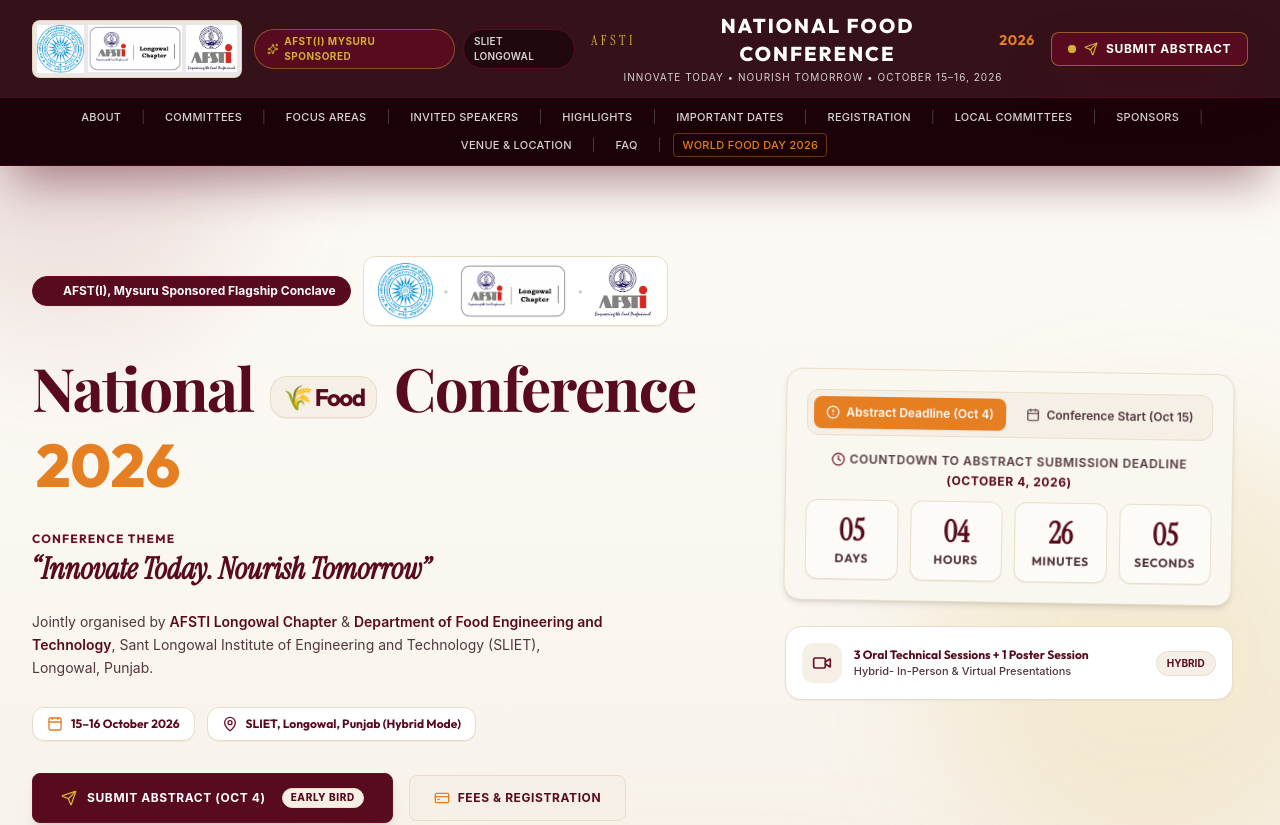
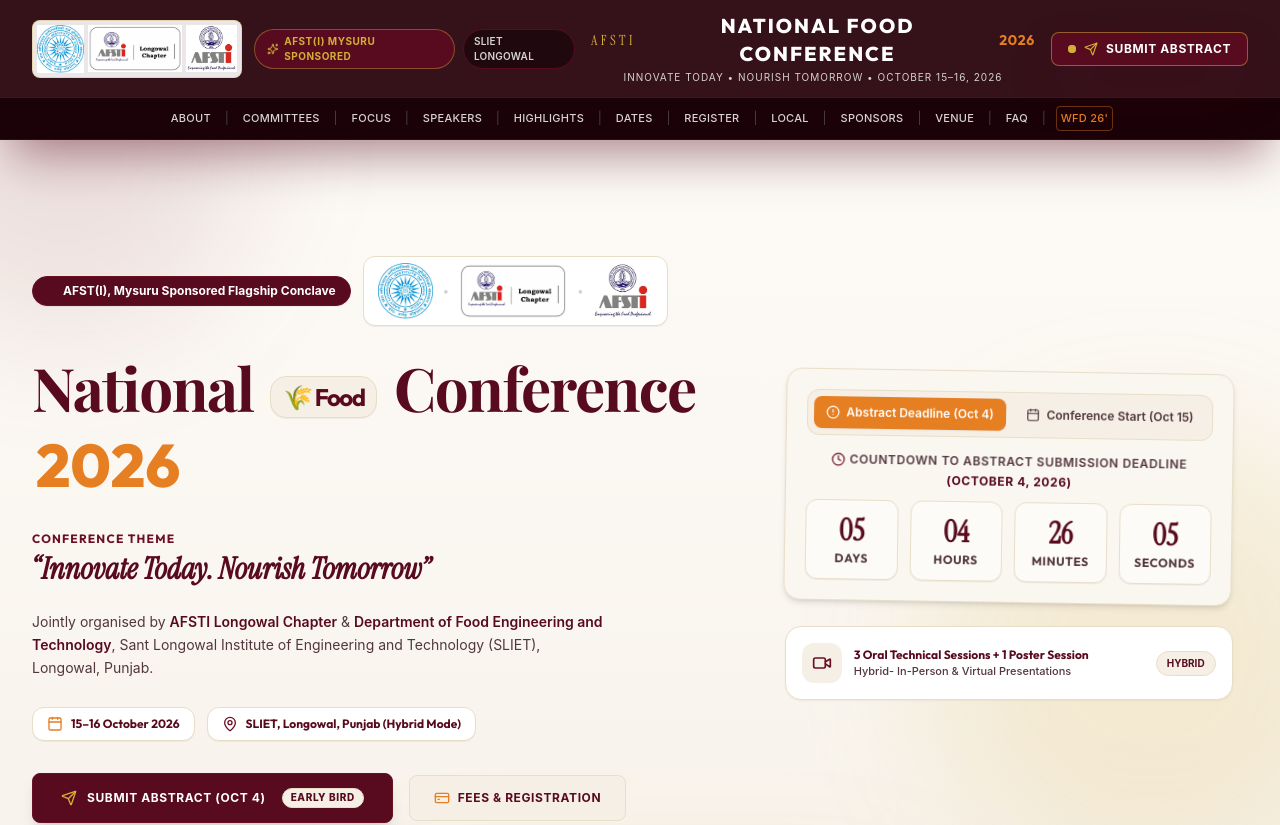
Before and after one commit to cidtheshadow/astifsi, a React (Vite) app: page / in a window 1280 px wide. Shown: the top 825 px of the page. Built offline with nearby package versions, Linux system fonts and the light colour scheme; a web font is replaced by a local one.

Commit message:
Arrange website sequence and shorten navbar to one line

```diff
--- /dev/null
+++ b/patch_app.cjs
@@ -0,0 +1,27 @@
+const fs = require('fs');
+let data = fs.readFileSync('src/App.tsx', 'utf8');
+
+const newHome = `        {activePage === 'home' && (
+          <>
+            <Hero onOpenAbstractModal={handleOpenAbstractModal} />
+            <AboutConference />
+            <Committee onNavigateDepartmental={() => handleNavigatePage('departmental-committees')} />
+            <FocusAreas onOpenAbstractModal={handleOpenAbstractModal} />
+            <Speakers />
+            <Highlights />
+            <ImportantDates onOpenAbstractModal={handleOpenAbstractModal} />
+            <Registration onOpenAbstractModal={handleOpenAbstractModal} />
+            <Sponsors />
+            <VenueLocation />
+            <AuthorGuidelinesFAQ />
+            <WFDCelebrations />
+          </>
+        )}`;
+
+// replace the home block
+data = data.replace(/\{activePage === 'home' && \([\s\S]*?<\/>\n\s*\)\}/, newHome);
+
+// remove <AuthorGuidelinesFAQ /> from above <Footer />
+data = data.replace(/\s*<AuthorGuidelinesFAQ \/>/, '');
+
+fs.writeFileSync('src/App.tsx', data);
--- /dev/null
+++ b/patch_app2.cjs
@@ -0,0 +1,7 @@
+const fs = require('fs');
+let data = fs.readFileSync('src/App.tsx', 'utf8');
+
+// The file currently lacks AuthorGuidelinesFAQ in the home section.
+data = data.replace(/<VenueLocation \/>\s*<WFDCelebrations \/>/, '<VenueLocation />\n            <AuthorGuidelinesFAQ />\n            <WFDCelebrations />');
+
+fs.writeFileSync('src/App.tsx', data);
--- /dev/null
+++ b/shorten_nav.cjs
@@ -0,0 +1,28 @@
+const fs = require('fs');
+let data = fs.readFileSync('src/components/Header.tsx', 'utf8');
+
+const newNavLinks = `const navLinks: { name: string; page: ActivePage; hash?: string }[] = [
+    { name: 'About', page: 'home', hash: '#about' },
+    { name: 'Committees', page: 'home', hash: '#committee' },
+    { name: 'Focus', page: 'home', hash: '#themes' },
+    { name: 'Speakers', page: 'home', hash: '#speakers' },
+    { name: 'Highlights', page: 'home', hash: '#highlights' },
+    { name: 'Dates', page: 'home', hash: '#deadlines' },
+    { name: 'Register', page: 'home', hash: '#registration' },
+    { name: 'Local', page: 'departmental-committees' },
+    { name: 'Sponsors', page: 'sponsors' },
+    { name: 'Venue', page: 'home', hash: '#venue' },
+    { name: 'FAQ', page: 'home', hash: '#faqs' },
+    { name: 'WFD 26\\'', page: 'wfd' },
+  ];`;
+
+data = data.replace(/const navLinks: \{ name: string; page: ActivePage; hash\?: string \}.*?\];/s, newNavLinks);
+
+// Prevent wrapping
+data = data.replace(/flex-wrap gap-x-2 gap-y-1/, 'gap-x-1.5 gap-y-1 overflow-x-auto whitespace-nowrap scrollbar-hide');
+
+// And remove horizontal padding from items to save space
+data = data.replace(/px-2 rounded/g, 'px-1 rounded');
+data = data.replace(/text-\[11px\]/g, 'text-[10.5px] xl:text-[11px]');
+
+fs.writeFileSync('src/components/Header.tsx', data);
--- a/src/App.tsx
+++ b/src/App.tsx
@@ -60,19 +60,20 @@ export function App() {
 
       {/* Main Content Area based on Active Page */}
       <main className="pt-24 sm:pt-28">
-        {activePage === 'home' && (
+                {activePage === 'home' && (
           <>
             <Hero onOpenAbstractModal={handleOpenAbstractModal} />
             <AboutConference />
-            <Speakers />
             <Committee onNavigateDepartmental={() => handleNavigatePage('departmental-committees')} />
             <FocusAreas onOpenAbstractModal={handleOpenAbstractModal} />
+            <Speakers />
             <Highlights />
-            <WFDCelebrations />
             <ImportantDates onOpenAbstractModal={handleOpenAbstractModal} />
             <Registration onOpenAbstractModal={handleOpenAbstractModal} />
             <Sponsors />
             <VenueLocation />
+            <AuthorGuidelinesFAQ />
+            <WFDCelebrations />
           </>
         )}
 
--- a/src/components/Header.tsx
+++ b/src/components/Header.tsx
@@ -28,16 +28,16 @@ export const Header: React.FC<HeaderProps> = ({
   const navLinks: { name: string; page: ActivePage; hash?: string }[] = [
     { name: 'About', page: 'home', hash: '#about' },
     { name: 'Committees', page: 'home', hash: '#committee' },
-    { name: 'Focus Areas', page: 'home', hash: '#themes' },
-    { name: 'Invited Speakers', page: 'home', hash: '#speakers' },
+    { name: 'Focus', page: 'home', hash: '#themes' },
+    { name: 'Speakers', page: 'home', hash: '#speakers' },
     { name: 'Highlights', page: 'home', hash: '#highlights' },
-    { name: 'Important Dates', page: 'home', hash: '#deadlines' },
-    { name: 'Registration', page: 'home', hash: '#registration' },
-    { name: 'Local Committees', page: 'departmental-committees' },
+    { name: 'Dates', page: 'home', hash: '#deadlines' },
+    { name: 'Register', page: 'home', hash: '#registration' },
+    { name: 'Local', page: 'departmental-committees' },
     { name: 'Sponsors', page: 'sponsors' },
-    { name: 'Venue & Location', page: 'home', hash: '#venue' },
+    { name: 'Venue', page: 'home', hash: '#venue' },
     { name: 'FAQ', page: 'home', hash: '#faqs' },
-    { name: 'World Food Day 2026', page: 'wfd' },
+    { name: 'WFD 26\'', page: 'wfd' },
   ];
 
   const handleLinkClick = (page: ActivePage, hash?: string) => {
@@ -131,9 +131,9 @@ export const Header: React.FC<HeaderProps> = ({
       {/* 2. Luxury Bottom Navigation Bar (Centered inline list with dividers like TATA CLiQ Luxury) */}
       <div className="hidden xl:block bg-[#1B0208] text-stone-200 border-b border-[#3A0512] py-2">
         <div className="max-w-7xl mx-auto px-4 sm:px-6 lg:px-8">
-          <nav className="flex items-center justify-center flex-wrap gap-x-2 gap-y-1 text-xs">
+          <nav className="flex items-center justify-center gap-x-1.5 gap-y-1 overflow-x-auto whitespace-nowrap scrollbar-hide text-xs">
             {navLinks.map((link, idx) => {
-              const isWFD = link.name.includes('World Food Day');
+              const isWFD = link.name.includes('WFD');
               const isCurrent = activePage === link.page && (link.page !== 'home' || activePage === 'home');
 
               return (
@@ -141,7 +141,7 @@ export const Header: React.FC<HeaderProps> = ({
                   {idx > 0 && <span className="text-stone-600 font-light select-none px-1">|</span>}
                   <button
                     onClick={() => handleLinkClick(link.page, link.hash)}
-                    className={`transition-all duration-200 cursor-pointer py-1 px-2 rounded font-medium tracking-wide uppercase text-[11px] ${
+                    className={`transition-all duration-200 cursor-pointer py-1 px-1 rounded font-medium tracking-wide uppercase text-[10.5px] xl:text-[11px] ${
                       isWFD
                         ? 'text-[#E67E22] font-bold hover:text-white hover:bg-[#580B1E] border border-[#E67E22]/40'
                         : isCurrent && link.page !== 'home'
@@ -167,7 +167,7 @@ export const Header: React.FC<HeaderProps> = ({
                 key={link.name}
                 onClick={() => handleLinkClick(link.page, link.hash)}
                 className={`text-left px-4 py-2.5 rounded-lg text-sm font-medium transition-colors cursor-pointer ${
-                  link.name.includes('World Food Day')
+                  link.name.includes('WFD')
                     ? 'text-[#E67E22] font-bold bg-[#580B1E]/60 border border-[#E67E22]/30'
                     : 'text-stone-200 hover:text-white hover:bg-[#580B1E]'
                 }`}
```
